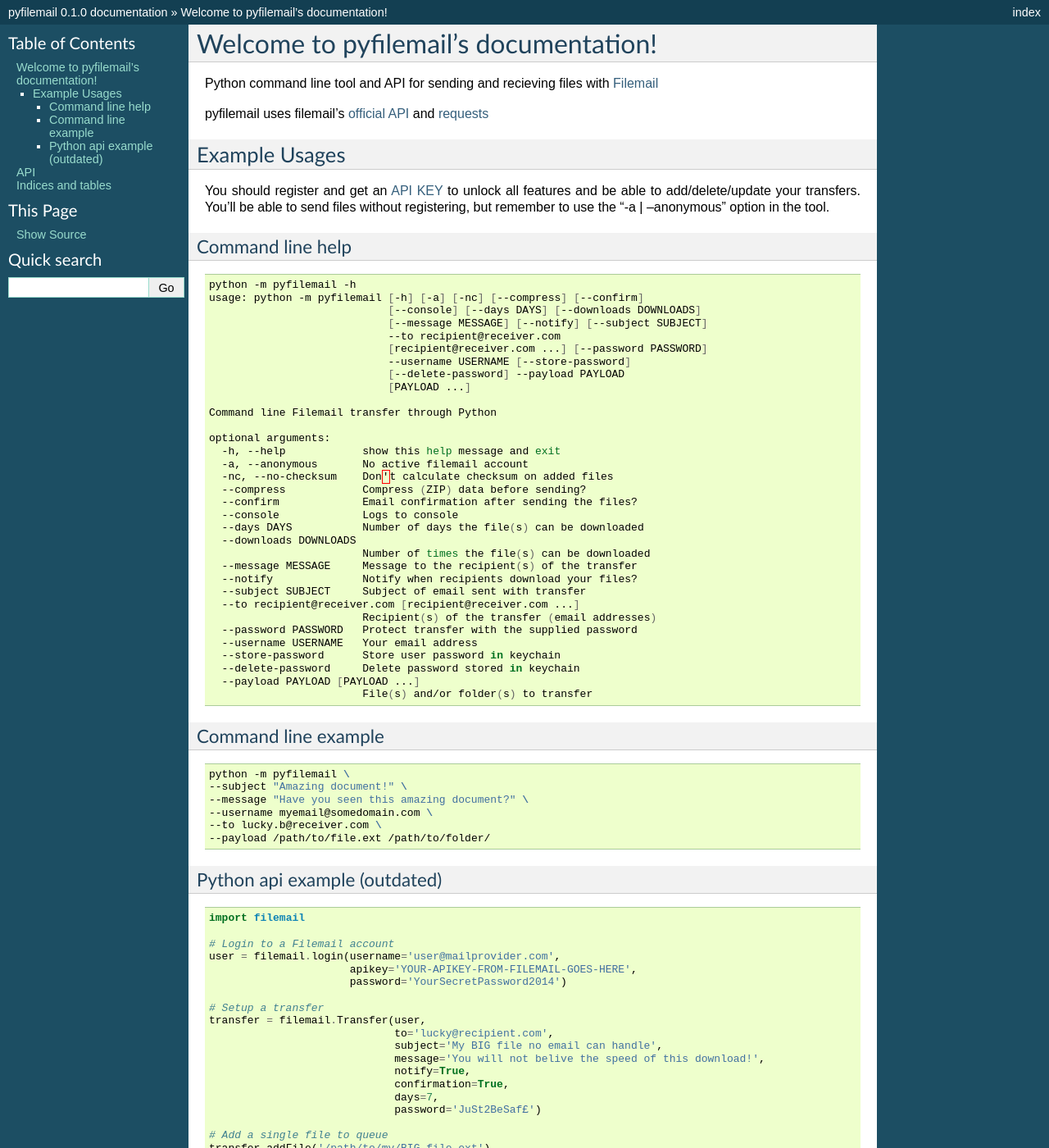
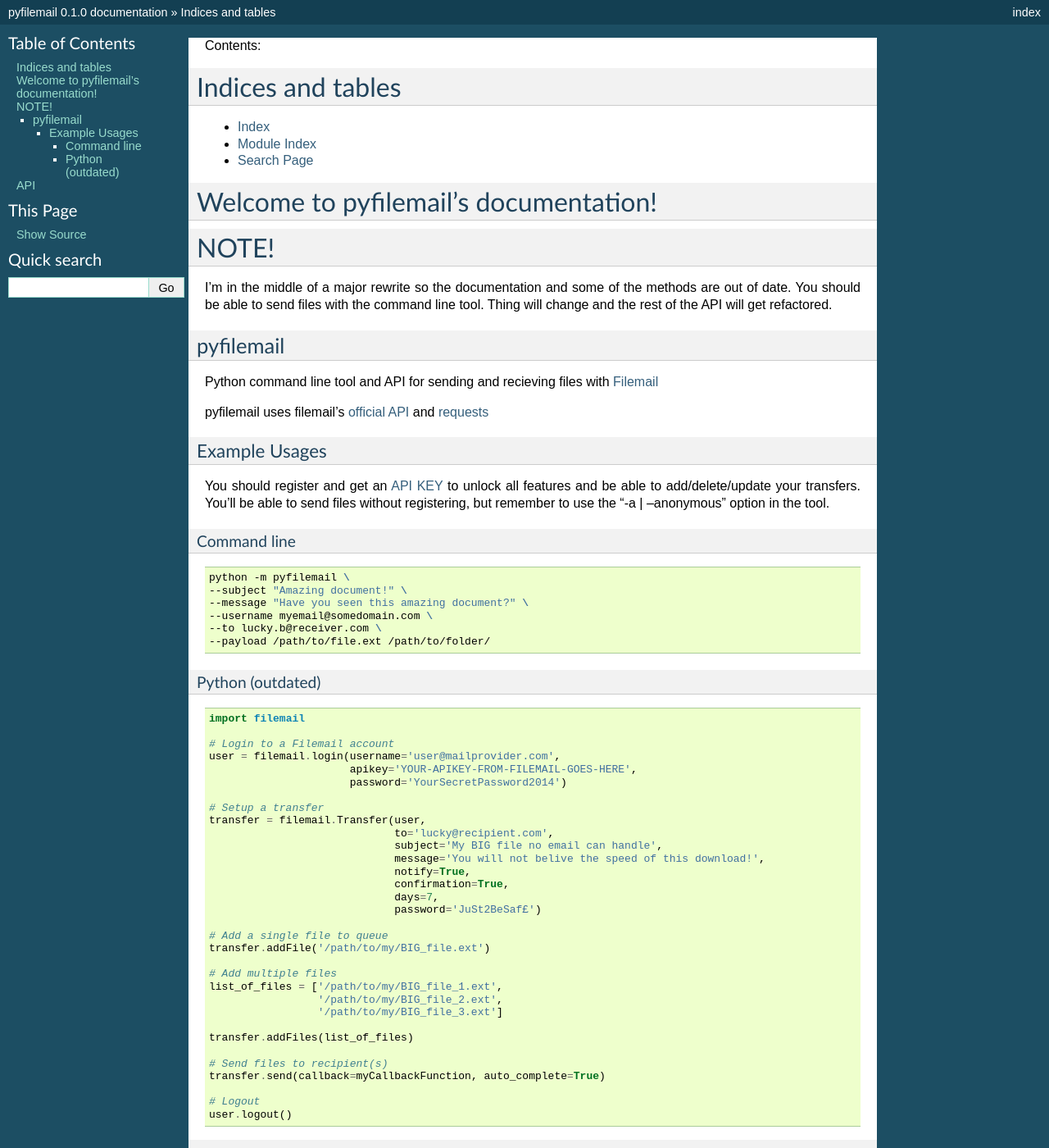
Before and after one commit to apetrynet/pyfilemail, a Sphinx documentation site: the page built from docs/source/index.rst, in a window 1280 px wide and 1400 px high. Shown: the whole window at 82% size. Built offline with Sphinx 7.4.7, drawn with Linux system fonts in a browser that asks for light colours; some of the changed text lies outside the part shown.

Commit message:
mainly documentation.

```diff
--- a/docs/source/index.rst
+++ b/docs/source/index.rst
@@ -3,110 +3,23 @@
    You can adapt this file completely to your liking, but it should at least
    contain the root `toctree` directive.
 
+Contents:
+
+.. toctree::
+   :maxdepth: 2
+
+Indices and tables
+==================
+
+* :ref:`genindex`
+* :ref:`modindex`
+* :ref:`search`
+
 Welcome to pyfilemail's documentation!
 ======================================
 
-Python command line tool and API for sending and recieving files with `Filemail <https://www.filemail.com>`_
+..  include:: ../../README.rst
 
-pyfilemail uses filemail's `official API <https://www.filemail.com/apidoc/ApiDocumentation.aspx>`_
-and `requests <https://github.com/kennethreitz/requests>`_
-
-Example Usages
---------------
-
-You should register and get an `API KEY <http://www.filemail.com/apidoc/ApiKey.aspx>`_
-to unlock all features and be able to add/delete/update your transfers.
-You'll be able to send files without registering, but remember to use the "-a | --anonymous" option in the tool.
-
-Command line help
-*****************
-
-..  code-block:: bash
-
-    python -m pyfilemail -h
-    usage: python -m pyfilemail [-h] [-a] [-nc] [--compress] [--confirm]
-                                [--console] [--days DAYS] [--downloads DOWNLOADS]
-                                [--message MESSAGE] [--notify] [--subject SUBJECT]
-                                --to recipient@receiver.com
-                                [recipient@receiver.com ...] [--password PASSWORD]
-                                --username USERNAME [--store-password]
-                                [--delete-password] --payload PAYLOAD
-                                [PAYLOAD ...]
-
-    Command line Filemail transfer through Python
-
-    optional arguments:
-      -h, --help            show this help message and exit
-      -a, --anonymous       No active filemail account
-      -nc, --no-checksum    Don't calculate checksum on added files
-      --compress            Compress (ZIP) data before sending?
-      --confirm             Email confirmation after sending the files?
-      --console             Logs to console
-      --days DAYS           Number of days the file(s) can be downloaded
-      --downloads DOWNLOADS
-                            Number of times the file(s) can be downloaded
-      --message MESSAGE     Message to the recipient(s) of the transfer
-      --notify              Notify when recipients download your files?
-      --subject SUBJECT     Subject of email sent with transfer
-      --to recipient@receiver.com [recipient@receiver.com ...]
-                            Recipient(s) of the transfer (email addresses)
-      --password PASSWORD   Protect transfer with the supplied password
-      --username USERNAME   Your email address
-      --store-password      Store user password in keychain
-      --delete-password     Delete password stored in keychain
-      --payload PAYLOAD [PAYLOAD ...]
-                            File(s) and/or folder(s) to transfer
-
-
-Command line example
-********************
-
-..  code-block:: bash
-
-    python -m pyfilemail \
-    --subject "Amazing document!" \
-    --message "Have you seen this amazing document?" \
-    --username myemail@somedomain.com \
-    --to lucky.b@receiver.com \
-    --payload /path/to/file.ext /path/to/folder/
-
-Python api example (outdated)
-*****************************
-
-..  code-block:: python
-
-    import filemail
-
-    # Login to a Filemail account
-    user = filemail.login(username='user@mailprovider.com',
-                          apikey='YOUR-APIKEY-FROM-FILEMAIL-GOES-HERE',
-                          password='YourSecretPassword2014')
-
-    # Setup a transfer
-    transfer = filemail.Transfer(user,
-                                 to='lucky@recipient.com',
-                                 subject='My BIG file no email can handle',
-                                 message='You will not belive the speed of this download!',
-                                 notify=True,
-                                 confirmation=True,
-                                 days=7,
-                                 password='JuSt2BeSaf£')
-
-    # Add a single file to queue
-    transfer.addFile('/path/to/my/BIG_file.ext')
-
-    # Add multiple files
-    list_of_files = ['/path/to/my/BIG_file_1.ext',
-                     '/path/to/my/BIG_file_2.ext',
-                     '/path/to/my/BIG_file_3.ext']
-
-    transfer.addFiles(list_of_files)
-
-    # Send files to recipient(s)
-    transfer.send(callback=myCallbackFunction, auto_complete=True)
-
-    # Logout
-    user.logout()
 
 API
 ===
```
Also changed, not shown: other parts of docs/source/index.rst (+0 -14 lines).
